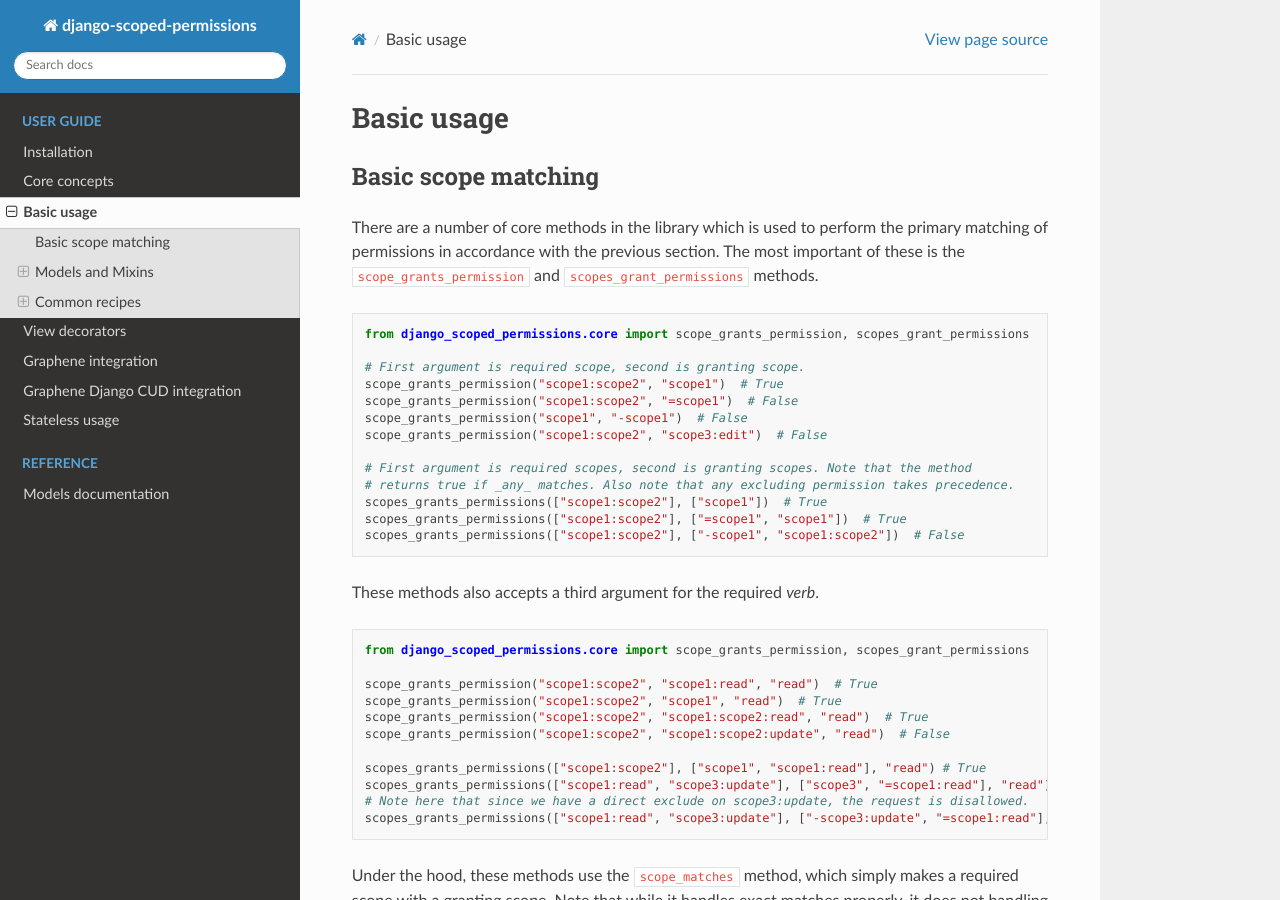
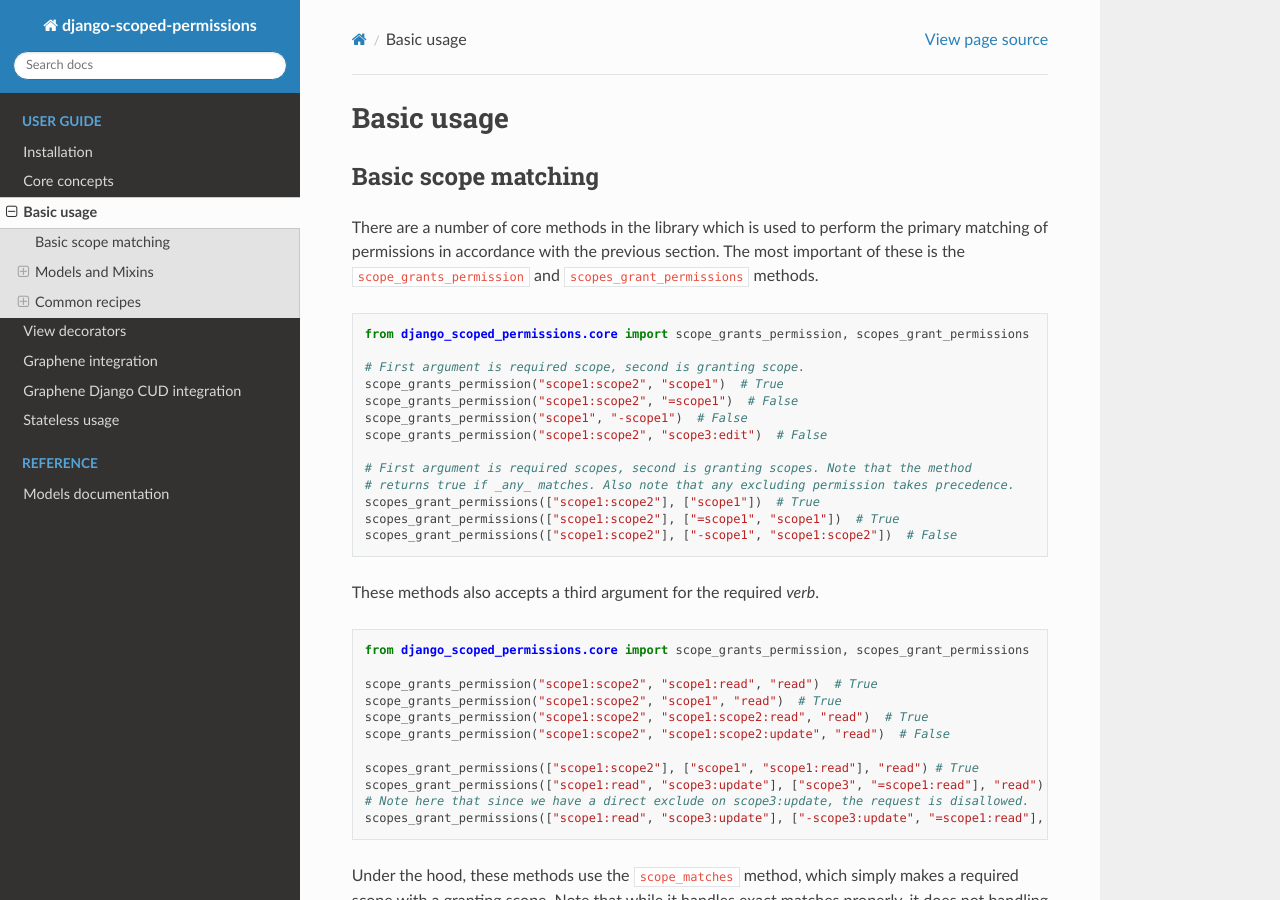
Before and after one commit to Ur-Solutions/django_scoped_permissions, a Sphinx documentation site: the page built from docs/guide/usage.rst, in a window 1280 px wide and 900 px high. Built offline with Sphinx 7.4.7 and the Read the Docs theme 2.0.0, drawn with Linux system fonts in a browser that asks for light colours.

Commit message:
fix(docs): typo in function calls

```diff
--- a/docs/guide/usage.rst
+++ b/docs/guide/usage.rst
@@ -21,9 +21,9 @@ and :code:`scopes_grant_permissions` methods.
 
     # First argument is required scopes, second is granting scopes. Note that the method
     # returns true if _any_ matches. Also note that any excluding permission takes precedence.
-    scopes_grants_permissions(["scope1:scope2"], ["scope1"])  # True
-    scopes_grants_permissions(["scope1:scope2"], ["=scope1", "scope1"])  # True
-    scopes_grants_permissions(["scope1:scope2"], ["-scope1", "scope1:scope2"])  # False
+    scopes_grant_permissions(["scope1:scope2"], ["scope1"])  # True
+    scopes_grant_permissions(["scope1:scope2"], ["=scope1", "scope1"])  # True
+    scopes_grant_permissions(["scope1:scope2"], ["-scope1", "scope1:scope2"])  # False
 
 These methods also accepts a third argument for the required `verb`.
 
@@ -37,10 +37,10 @@ These methods also accepts a third argument for the required `verb`.
     scope_grants_permission("scope1:scope2", "scope1:scope2:read", "read")  # True
     scope_grants_permission("scope1:scope2", "scope1:scope2:update", "read")  # False
 
-    scopes_grants_permissions(["scope1:scope2"], ["scope1", "scope1:read"], "read") # True
-    scopes_grants_permissions(["scope1:read", "scope3:update"], ["scope3", "=scope1:read"], "read") # True
+    scopes_grant_permissions(["scope1:scope2"], ["scope1", "scope1:read"], "read") # True
+    scopes_grant_permissions(["scope1:read", "scope3:update"], ["scope3", "=scope1:read"], "read") # True
     # Note here that since we have a direct exclude on scope3:update, the request is disallowed.
-    scopes_grants_permissions(["scope1:read", "scope3:update"], ["-scope3:update", "=scope1:read"], "read") # False
+    scopes_grant_permissions(["scope1:read", "scope3:update"], ["-scope3:update", "=scope1:read"], "read") # False
 
 
 Under the hood, these methods use the :code:`scope_matches` method, which simply makes a required scope with a granting scope.
```
